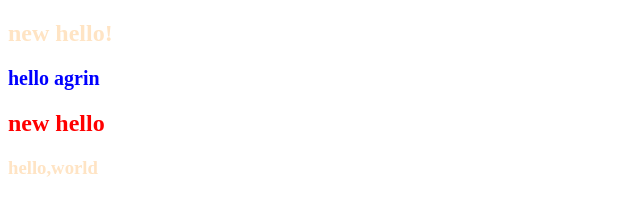
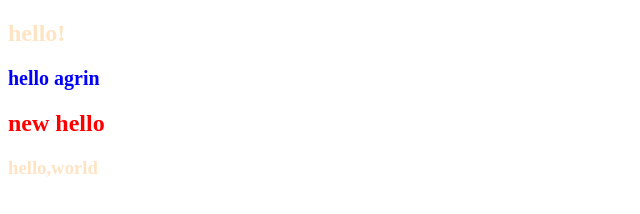
Before and after one commit to Agrin74/Agrin74.github.io, a plain HTML site: page index.html in a window 1280 px wide. Shown: the full height of the page, 0-640 px from the left. Drawn offline with Linux system fonts and the light colour scheme.

Commit message:
remove new on h1

```diff
--- a/index.html
+++ b/index.html
@@ -17,7 +17,7 @@
     </head>
     <body>
 
-        <h2>new hello!</h2>
+        <h2>hello!</h2>
         <h1>hello agrin</h1>
         <h2 id="s">new hello</h2>
         <h3>hello,world</h3>
```
